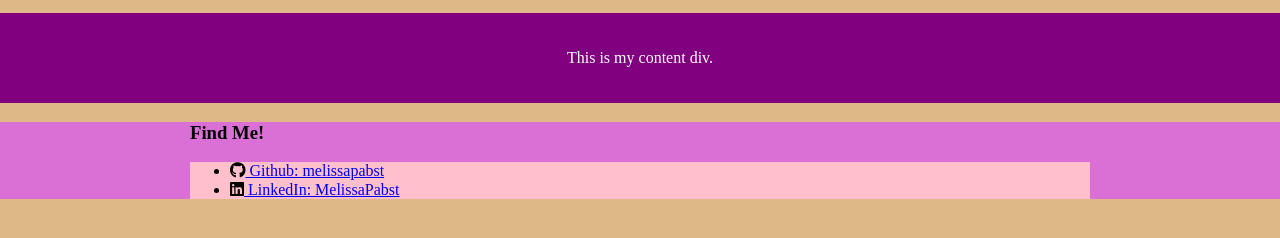
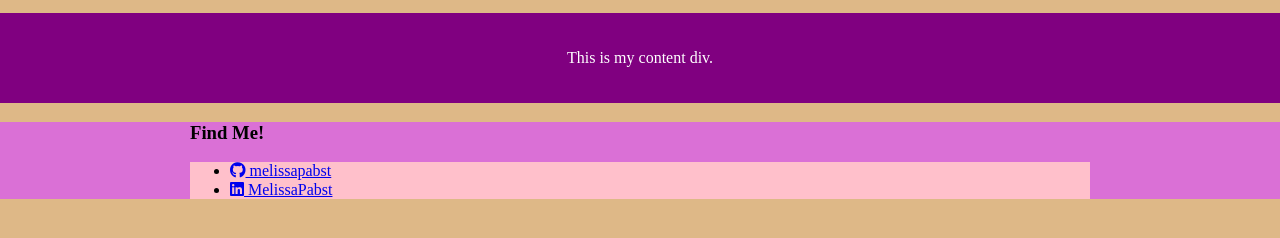
Before and after one commit to MelissaPabst/savvy-portfolio-MelissaPabst, a website: page blog/index.html in a window 1280 px wide. Shown: the part 342-580 px from the top of the page. Drawn offline with nearby package versions, Linux system fonts and the light colour scheme; a web font is replaced by a local one.

Commit message:
alters icons

```diff
--- a/blog/index.html
+++ b/blog/index.html
@@ -59,8 +59,8 @@
         <div class="container">
             <h3>Find Me!</h3>
             <ul>
-                <li><i class="fab fa-github"></i><a href="https://github.com/MelissaPabst"> Github: melissapabst</a></li>
-                <li><i class="fab fa-linkedin"></i><a href="https://www.linkedin.com/in/melissapabst/"> LinkedIn: MelissaPabst</a></li>
+                <li><a href="https://github.com/MelissaPabst"><i class="fab fa-github"></i> melissapabst</a></li>
+                <li><a href="https://www.linkedin.com/in/melissapabst/"><i class="fab fa-linkedin"></i> MelissaPabst</a></li>
             </ul>
         </div>
     </div>
```
Also changed, not shown: contact/index.html (+2 -2 lines), index.html (+2 -2 lines).
